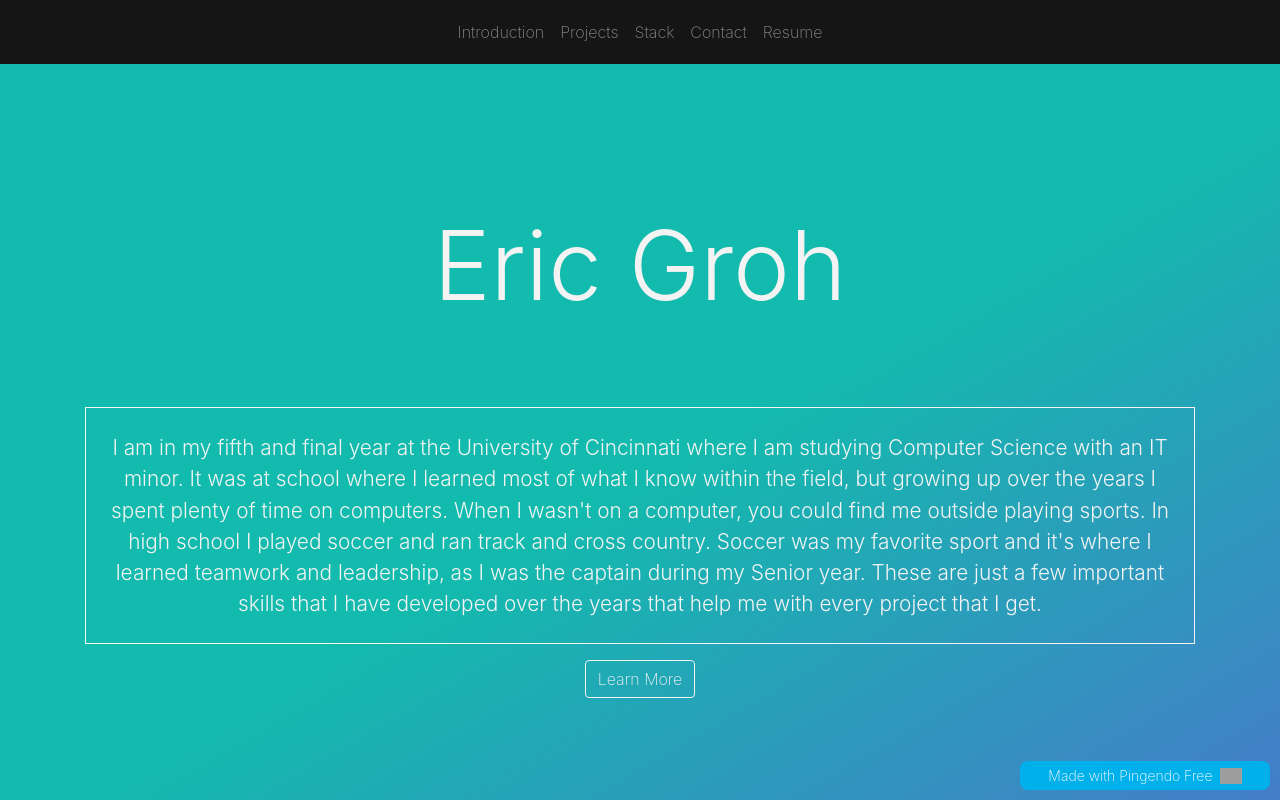
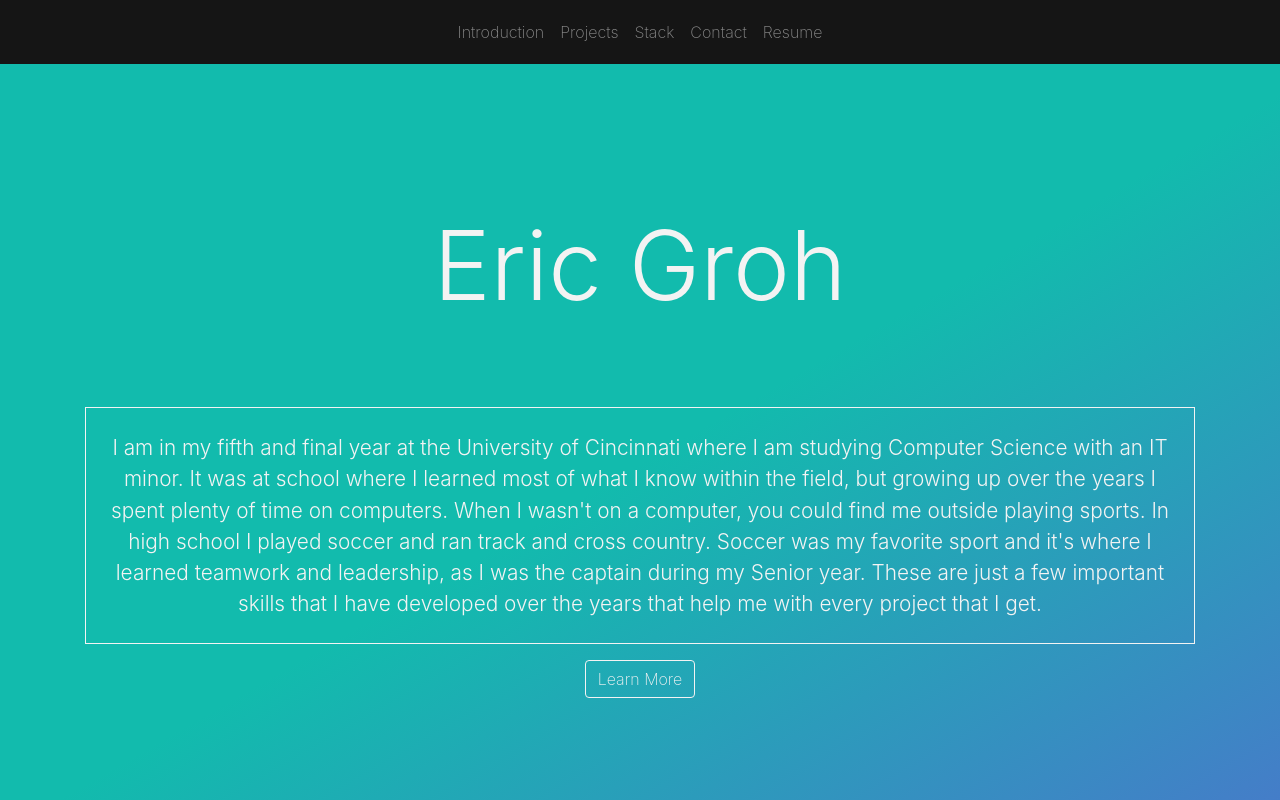
Before and after one commit to ericgroh/ericgroh.github.io, a plain HTML site: page index.html in a window 1280 px wide. Shown: the top 800 px of the page. Drawn offline with nearby package versions, Linux system fonts and the light colour scheme; grey boxes are pictures that could not be loaded; files whose address does not match are found by name.

Commit message:
removed pigendo

```diff
--- a/index.html
+++ b/index.html
@@ -218,9 +218,6 @@
   <script src="https://code.jquery.com/jquery-3.2.1.slim.min.js" integrity="sha384-KJ3o2DKtIkvYIK3UENzmM7KCkRr/rE9/Qpg6aAZGJwFDMVNA/GpGFF93hXpG5KkN" crossorigin="anonymous"></script>
   <script src="https://cdnjs.cloudflare.com/ajax/libs/popper.js/1.12.9/umd/popper.min.js" integrity="sha384-ApNbgh9B+Y1QKtv3Rn7W3mgPxhU9K/ScQsAP7hUibX39j7fakFPskvXusvfa0b4Q" crossorigin="anonymous"></script>
   <script src="https://maxcdn.bootstrapcdn.com/bootstrap/4.0.0/js/bootstrap.min.js" integrity="sha384-JZR6Spejh4U02d8jOt6vLEHfe/JQGiRRSQQxSfFWpi1MquVdAyjUar5+76PVCmYl" crossorigin="anonymous"></script>
-  <pingendo onclick="window.open('https://pingendo.com/', '_blank')" style="cursor:pointer;position: fixed;bottom: 10px;right:10px;padding:4px;background-color: #00b0eb;border-radius: 8px; width:250px;display:flex;flex-direction:row;align-items:center;justify-content:center;font-size:14px;color:white">Made with Pingendo Free&nbsp;&nbsp;
-    <img src="https://pingendo.com/site-assets/Pingendo_logo_big.png" class="d-block" alt="Pingendo logo" height="16">
-  </pingendo>
 </body>
 
 </html>
```
